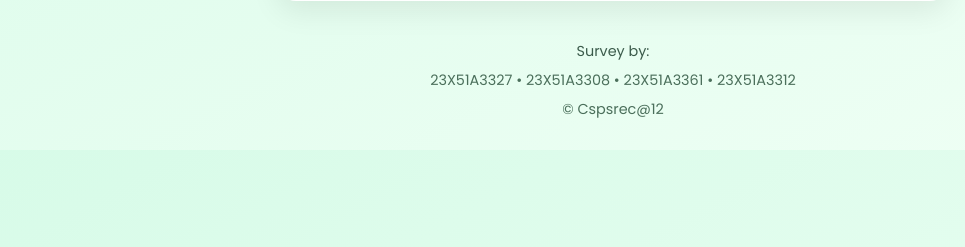
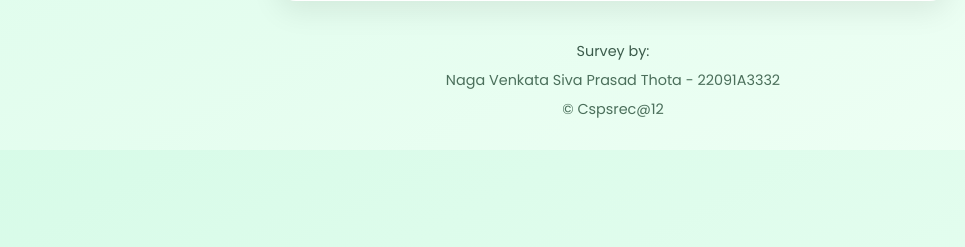
Before and after one commit to Sivaprasad-venky/plant_identifier, a Flask app: page / in a window 1280 px wide. Shown: the part 553-800 px from the top of the page, without its empty margins (27-992 px from the left). Run offline with Flask 3, Linux system fonts and the light colour scheme.

Commit message:
Update footer with new survey contributor details

```diff
--- a/templates/index.html
+++ b/templates/index.html
@@ -201,7 +201,7 @@
   <footer>
     Survey by:
     <div class="rolls">
-      23X51A3327 • 23X51A3308 • 23X51A3361 • 23X51A3312
+      Naga Venkata Siva Prasad Thota - 22091A3332
     </div>
     <div class="rolls">© Cspsrec@12</div>
   </footer>
```
